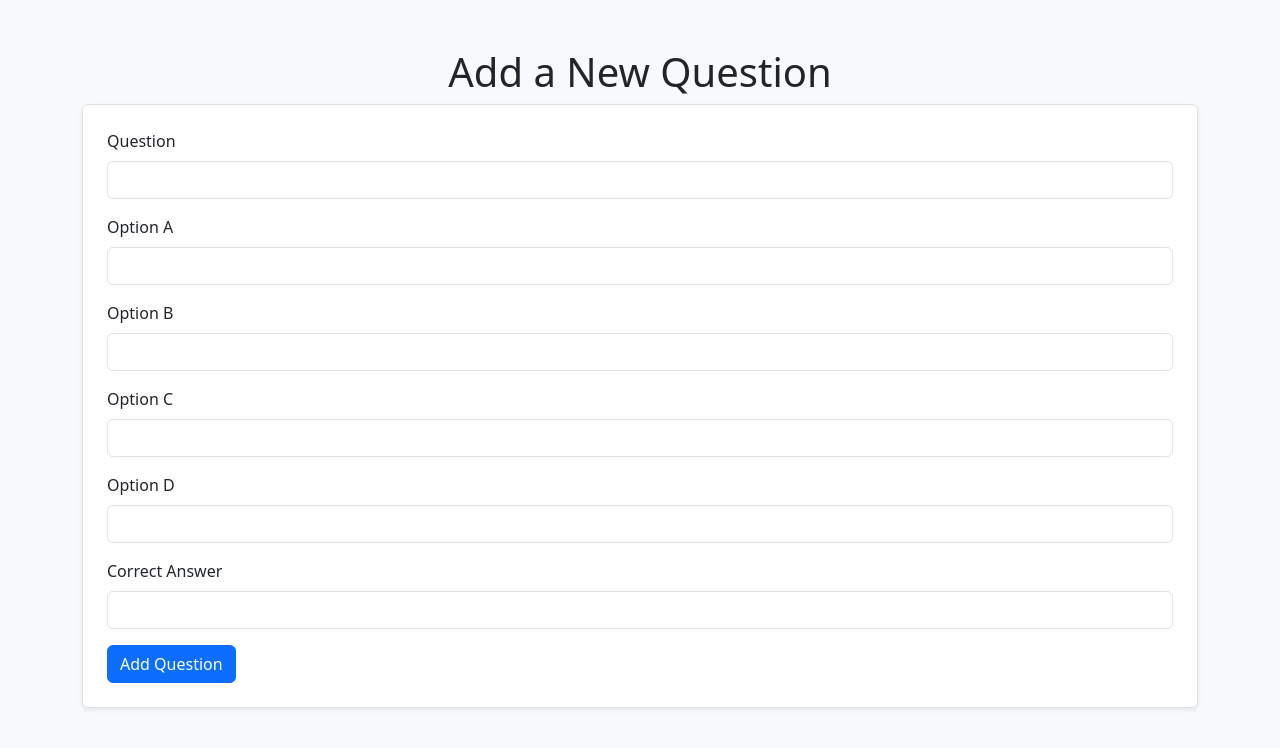
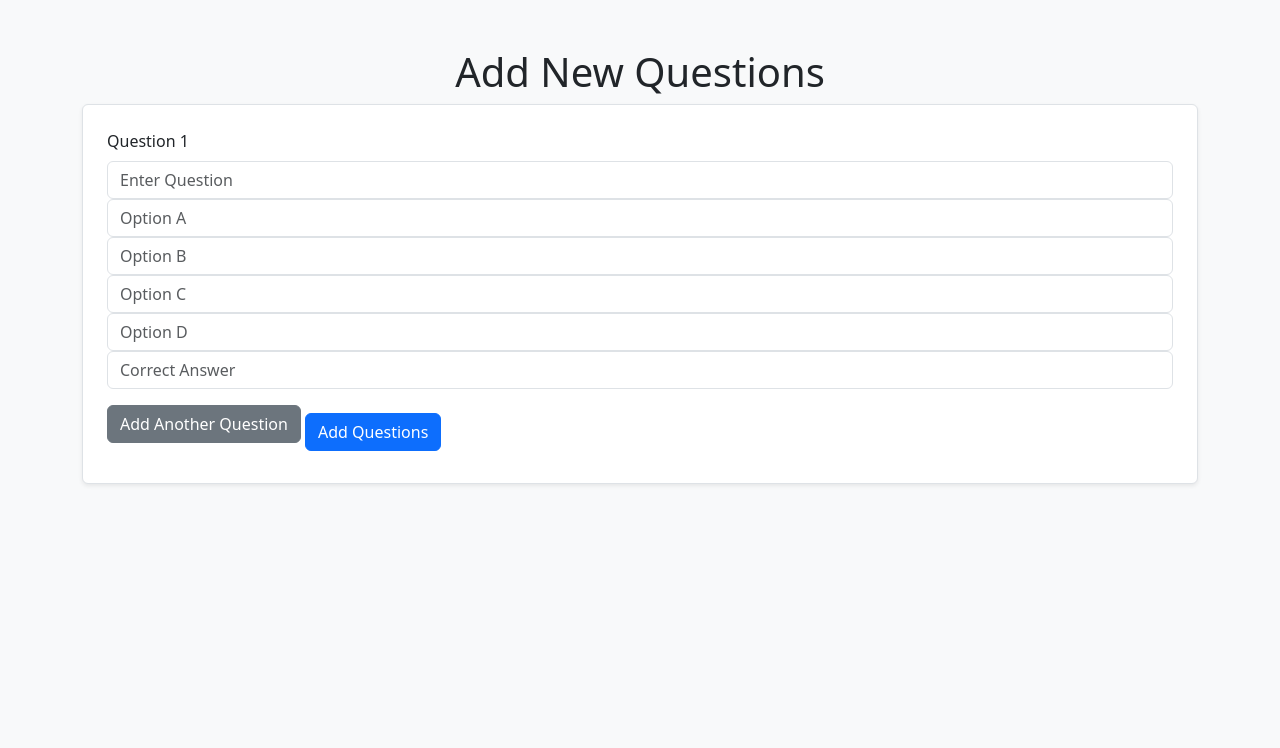
Before and after one commit to NafisaKaruri/flask_quiz_app, a Flask app: template templates/add_question.html in a window 1280 px wide. Shown: the top 748 px of the page. Run offline with Flask 3, Linux system fonts and the light colour scheme; the template is opened without the code that fills it, so the values that code supplies are empty.

Commit message:
changed the template to be able to add more than on question

```diff
--- a/templates/add_question.html
+++ b/templates/add_question.html
@@ -3,44 +3,55 @@
 <head>
     <meta charset="UTF-8">
     <meta name="viewport" content="width=device-width, initial-scale=1.0">
-    <title>Add a New Question</title>
+    <title>Add Multiple Questions</title>
     <link href="https://cdn.jsdelivr.net/npm/bootstrap@5.3.0-alpha3/dist/css/bootstrap.min.css" rel="stylesheet">
+    <script src="https://cdn.jsdelivr.net/npm/jquery@3.6.0/dist/jquery.min.js"></script>
 </head>
 <body class="bg-light">
     <div class="container mt-5">
-        <h1 class="text-center">Add a New Question</h1>
+        <h1 class="text-center">Add New Questions</h1>
         {% with messages = get_flashed_messages(with_categories=True) %}
         {% for category, message in messages %}
         <div class="alert alert-{{ category }}">{{ message }}</div>
         {% endfor %}
         {% endwith %}
+
         <form method="POST" class="p-4 border rounded bg-white shadow-sm">
-            <div class="mb-3">
-                <label for="question" class="form-label">Question</label>
-                <input type="text" name="question" id="question" class="form-control" required>
+            <div id="question-container">
+                <!-- Dynamic question form will be added here -->
+                <div class="question-group mb-3">
+                    <label class="form-label">Question 1</label>
+                    <input type="text" name="question_0" class="form-control" placeholder="Enter Question" required>
+                    <input type="text" name="option_a_0" class="form-control" placeholder="Option A" required>
+                    <input type="text" name="option_b_0" class="form-control" placeholder="Option B" required>
+                    <input type="text" name="option_c_0" class="form-control" placeholder="Option C" required>
+                    <input type="text" name="option_d_0" class="form-control" placeholder="Option D" required>
+                    <input type="text" name="answer_0" class="form-control" placeholder="Correct Answer" required>
+                </div>
             </div>
-            <div class="mb-3">
-                <label for="option_a" class="form-label">Option A</label>
-                <input type="text" name="option_a" id="option_a" class="form-control" required>
-            </div>
-            <div class="mb-3">
-                <label for="option_b" class="form-label">Option B</label>
-                <input type="text" name="option_b" id="option_b" class="form-control" required>
-            </div>
-            <div class="mb-3">
-                <label for="option_c" class="form-label">Option C</label>
-                <input type="text" name="option_c" id="option_c" class="form-control" required>
-            </div>
-            <div class="mb-3">
-                <label for="option_d" class="form-label">Option D</label>
-                <input type="text" name="option_d" id="option_d" class="form-control" required>
-            </div>
-            <div class="mb-3">
-                <label for="answer" class="form-label">Correct Answer</label>
-                <input type="text" name="answer" id="answer" class="form-control" required>
-            </div>
-            <button type="submit" class="btn btn-primary">Add Question</button>
+            <button type="button" id="add-question-btn" class="btn btn-secondary mb-3">Add Another Question</button>
+            <button type="submit" class="btn btn-primary">Add Questions</button>
         </form>
     </div>
+
+    <script>
+        let questionCount = 1;  // Counter for question groups
+
+        $('#add-question-btn').click(function() {
+            let questionGroup = `
+                <div class="question-group mb-3">
+                    <label class="form-label">Question ${questionCount + 1}</label>
+                    <input type="text" name="question_${questionCount}" class="form-control" placeholder="Enter Question" required>
+                    <input type="text" name="option_a_${questionCount}" class="form-control" placeholder="Option A" required>
+                    <input type="text" name="option_b_${questionCount}" class="form-control" placeholder="Option B" required>
+                    <input type="text" name="option_c_${questionCount}" class="form-control" placeholder="Option C" required>
+                    <input type="text" name="option_d_${questionCount}" class="form-control" placeholder="Option D" required>
+                    <input type="text" name="answer_${questionCount}" class="form-control" placeholder="Correct Answer" required>
+                </div>
+            `;
+            $('#question-container').append(questionGroup);
+            questionCount++;
+        });
+    </script>
 </body>
 </html>
```
